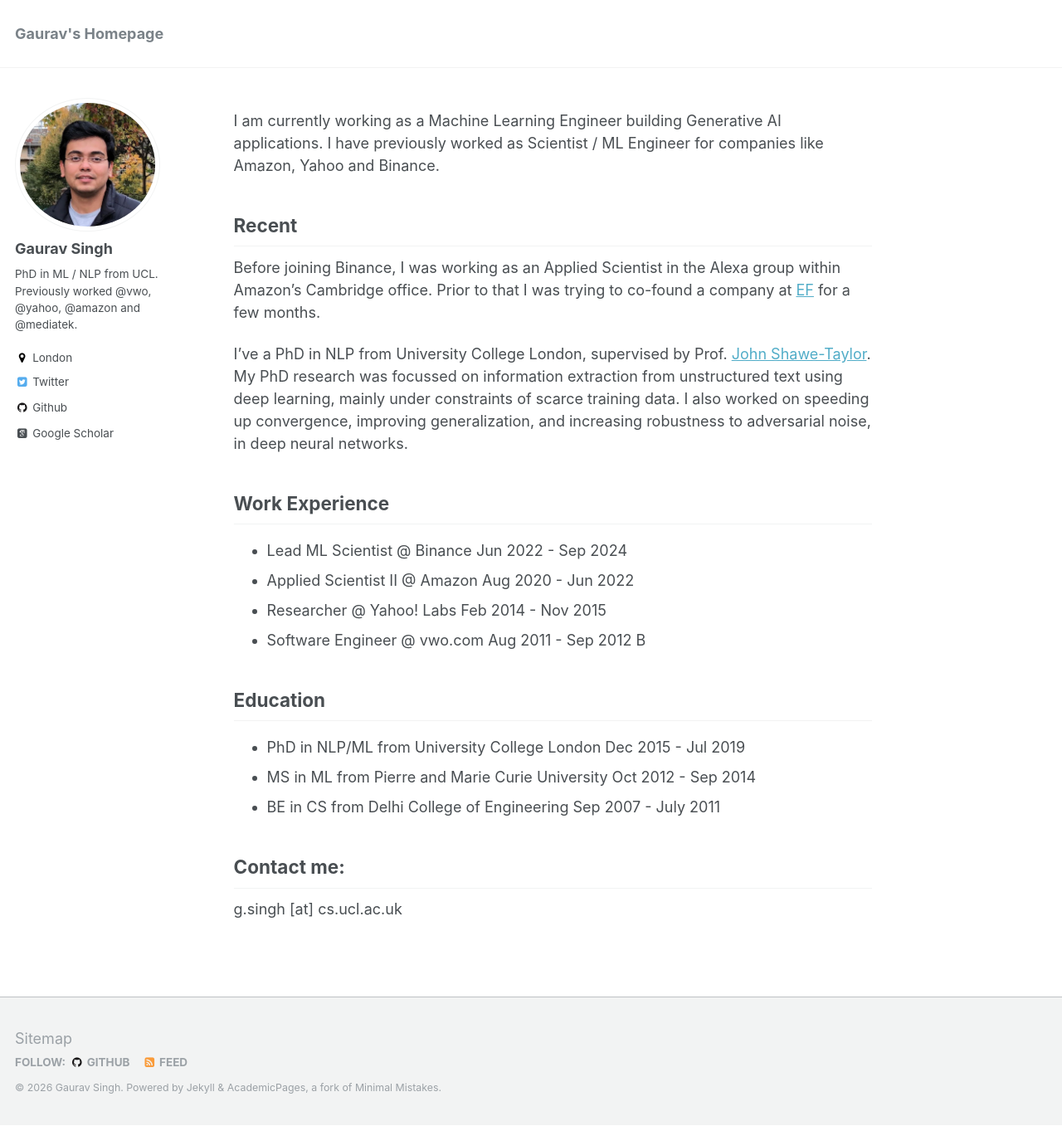
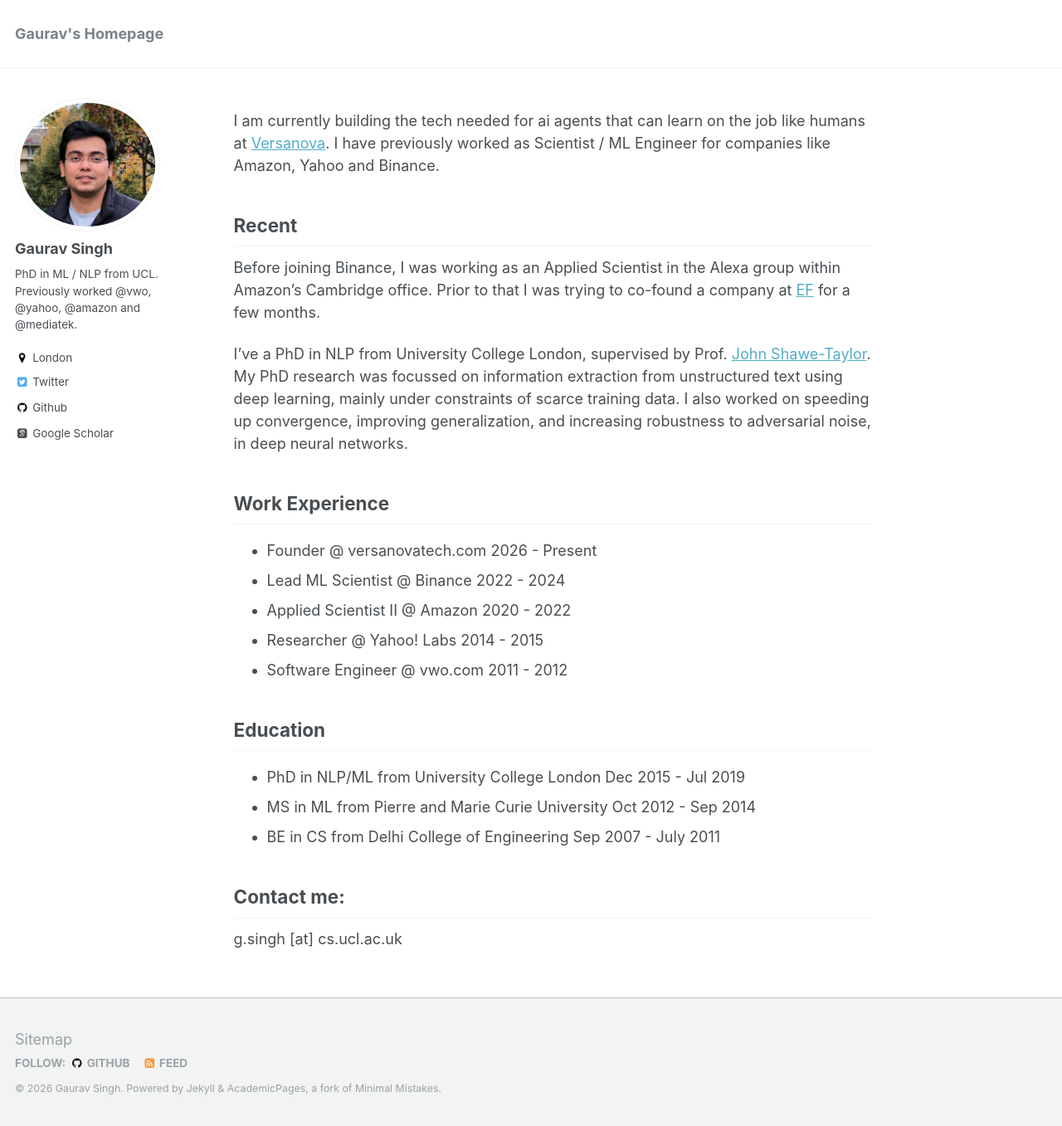
Before and after one commit to gauravsc/gauravsc.github.io, a Jekyll site: the page built from _pages/about.md, in a window 1280 px wide and 1357 px high. Shown: the whole window at 83% size. Built offline with Jekyll 4.4.1, drawn with Linux system fonts in a browser that asks for light colours; some web fonts are replaced.

Commit message:
Update about.md

```diff
--- a/_pages/about.md
+++ b/_pages/about.md
@@ -8,7 +8,7 @@ redirect_from:
   - /about.html
 ---
 
-I am currently working as a Machine Learning Engineer building Generative AI applications. I have previously worked as Scientist / ML Engineer for companies like Amazon, Yahoo and Binance.
+I am currently building the tech needed for ai agents that can learn on the job like humans at <a href="https://versanovatech.com">Versanova</a>. I have previously worked as Scientist / ML Engineer for companies like Amazon, Yahoo and Binance.
 
 
 Recent
@@ -19,10 +19,11 @@ I've a PhD in NLP from University College London, supervised by Prof. <a href="h
 
 Work Experience
 ------
-* Lead ML Scientist @ Binance Jun 2022 - Sep 2024
-* Applied Scientist II @ Amazon Aug 2020 - Jun 2022
-* Researcher @ Yahoo! Labs Feb 2014 - Nov 2015
-* Software Engineer @ vwo.com Aug 2011 - Sep 2012 B
+* Founder @ versanovatech.com 2026 - Present
+* Lead ML Scientist @ Binance  2022 -  2024
+* Applied Scientist II @ Amazon  2020 - 2022
+* Researcher @ Yahoo! Labs 2014 - 2015
+* Software Engineer @ vwo.com 2011 - 2012
 
 Education
 ------
```
